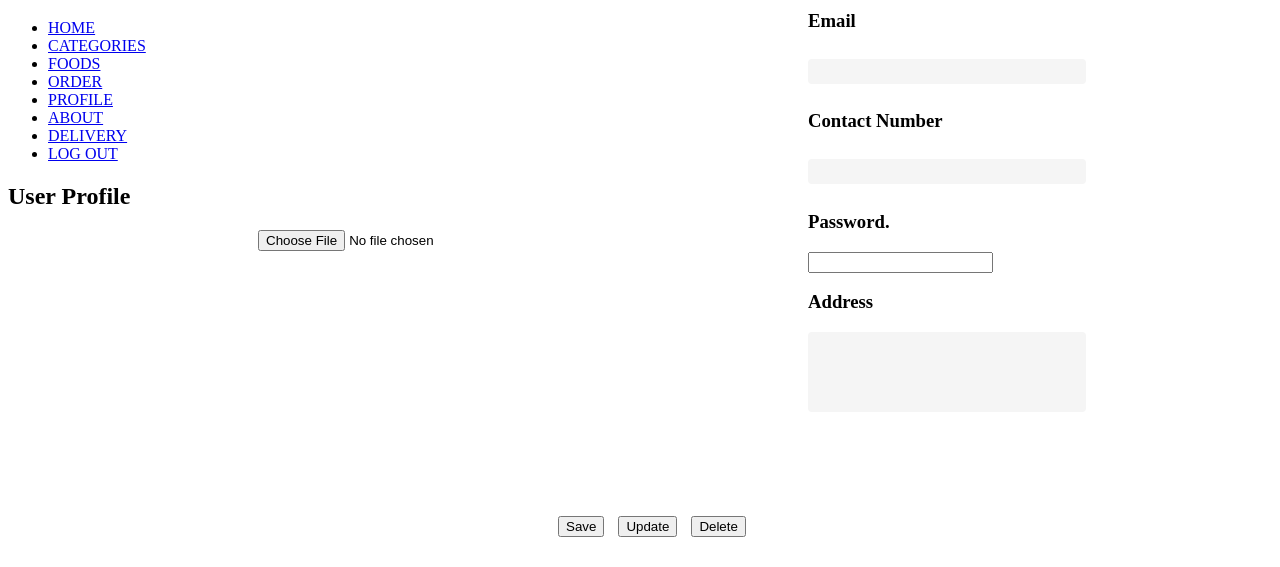
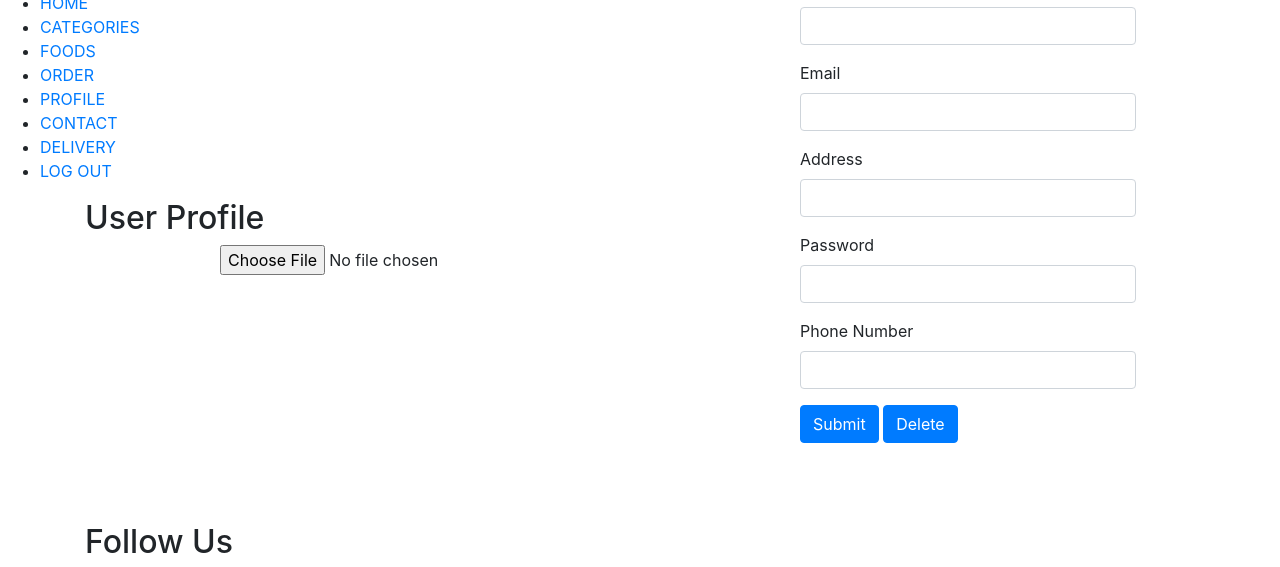
Before and after one commit to TamannaAhsan/Online_Food_Delivery-CSE-299, a PHP site: page /profile.php in a window 1280 px wide. Shown: the part 309-876 px from the top of the page. Run offline with PHP 8.4, Linux system fonts and the light colour scheme; some libraries are stand-ins or nearby versions.

Commit message:
Update profile.php

```diff
--- a/profile.php
+++ b/profile.php
@@ -7,72 +7,12 @@
     <meta name="description" content="This is a web based food delivery system">
     <meta name="keywords" content="fooddelight,FOODDELIGHT,Food delight,FOOD DElIGHT,Restaurant,restaurant,web based restaurant">
     <link  rel="stylesheet" href="css\style.css">
+     <!-- Bootstrap CSS -->
+     <link rel="stylesheet" href="https://stackpath.bootstrapcdn.com/bootstrap/4.3.1/css/bootstrap.min.css" integrity="sha384-ggOyR0iXCbMQv3Xipma34MD+dH/1fQ784/j6cY/iJTQUOhcWr7x9JvoRxT2MZw1T" crossorigin="anonymous">
      <link rel="stylesheet" href="path/to/font-awesome/css/font-awesome.min.css">
 
      <title>Profile</title>
-     <style>
-                input[type=text] {
-        width: 60%;
-        padding: 5px 8px;
-        margin: 8px 0;
-        box-sizing: border-box;
-        border: 2px whitesmoke;
-        border-radius: 4px;
-        background-color:whitesmoke;
-        color:black;
-}
 
-input[type=email] {
-        width: 60%;
-        padding: 5px 8px;
-        margin: 8px 0;
-        box-sizing: border-box;
-        border: 2px whitesmoke;
-        border-radius: 4px;
-        background-color:whitesmoke;
-        color:black;
-}
-
-input[type=number] {
-        width: 60%;
-        padding: 5px 8px;
-        margin: 8px 0;
-        box-sizing: border-box;
-        border: 2px whitesmoke;
-        border-radius: 4px;
-        background-color:whitesmoke;
-        color:black;
-}
-input[type=tel] {
-        width: 60%;
-        padding: 5px 8px;
-        margin: 8px 0;
-        box-sizing: border-box;
-        border: 2px whitesmoke;
-        border-radius: 4px;
-        background-color:whitesmoke;
-        color:black;
-}
-
-
-         input:focus {
-         background-color:rgb(213, 255, 248);
-
-         }
-
-
-            textarea {
-  width: 60%;
-  height: 80px;
-  padding: 12px 20px;
-  box-sizing: border-box;
-  border: 2px whitesmoke;
-  border-radius: 4px;
-  background-color: whitesmoke;
-  resize: none;
-}
-
-     </style>
 
     </head>
     <body>
@@ -96,7 +36,7 @@ input[type=tel] {
                         <li><a href="foods.php">FOODS</a></li>
                         <li><a href="order.php">ORDER</a></li>
                         <li><a href="profile.php">PROFILE</a></li>
-                        <li><a href="about.php">ABOUT </a></li>
+                        <li><a href="contact.php">CONTACT </a></li>
                         <li><a href="delivery.php">DELIVERY</a></li>
                         <li><a href="#">LOG OUT</a></li>
 
@@ -110,49 +50,58 @@ input[type=tel] {
 
          </div>
 
-            <div class="ProfilePic" style="margin-left:250px;">
+            <div class="ProfilePic" style="margin-left:220px;">
                <input type="file" class="my_file ">
 
                 </div>
-                <form action=>
-               <div class="container_info"  style="margin-top:-360px;margin-left:800px;">
-                <div>
+              <div   style="margin-left:800PX;margin-top:-300px;">
+                <div class="panel-body">
+                        <form action=' 'method="post">
+                          <div class="form-group col-xs-5">
 
-              <label for="fullName"><h3>Customer Name</h3></label>
-              <input type="text" name="fullName" id="fullName" required>
-             </div>
-             <div>
-                 <label for="email"><h3>Email</h3></label>
-                 <input type="email" name="email" id="email" required>
-             </div>
-                <div>
-                    <label for="phone"><h3>Contact Number<h3></label>
-                    <input type="tel" name="phone" id="phone" required>
+                            <label for="firstName">Customer Name </label>
 
-                </div>
+                            <input type="text" class="form-control" id="firstName" name="firstName" style="width:70%" required/>
 
-                <div>
-                  <label for="ID_Num" ><h3>Password.</h3></label>
-                  <input type="password" name="pass_No" id="pass_No" required>
-              </div>
-                <div  >
 
-                    <div><label for="address"><h3>Address</h3></label></div>
+                          </div>
 
-                      <textarea cols="5" rows="5"></textarea>
 
-                  </div>
-                  </div>
+                           <div class="form-group">
+                           <label for="email" >Email</label>
+                           <input type="email" class="form-control" id="email" name="email" style="width:70%" required>
+
+                           </div>
+                           <div class="form-group">
+                            <label for="location" >Address </label>
+                           <input type="text" class="form-control" id="location" name="location" style="width:70%" required/>
+
+                           </div>
+                           <div class="form-group col-xs-5">
+
+                             <label for="pass_No">Password</label>
+
+                              <input type="password" class="form-control" id="pass_No" name="pass_No" style="width:70%" required/>
+
+
+                              </div>
+
+                           <div class="form-group">
+                               <label for="phone">Phone Number </label>
+                            <input type="tel" class="form-control" id="phone" name="phone" style="width:70%" required/>
+
+                           </div>
+
+
+                         <input type="Submit" class="btn btn-primary">
+
+                         <input type="button"  value="Delete"class="btn btn-primary">
+                        </form>
+                 </div>
+                 </div>
                   </form>
-                  <!--Save,update,delete section starts-->
+</div></div>
 
-                  <div class="container2"style="margin-left:550px;margin-top:100px;" >
-
-                    <input type="submit" value="Save" class="Button2">
-
-                  <span style="margin-left:10px"  ><input type="button" value="Update" class="Button2"></span>
-                  <span style="margin-left:10px"><input type="button" value="Delete" class="Button2"></span>
-                </div>
 
                 <!--save,update,delete section ends-->
                   <!--Social media section starts from here-->
```
